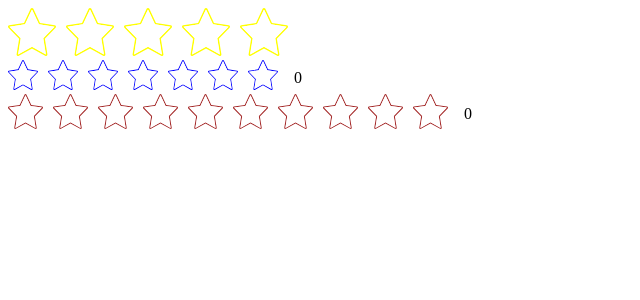
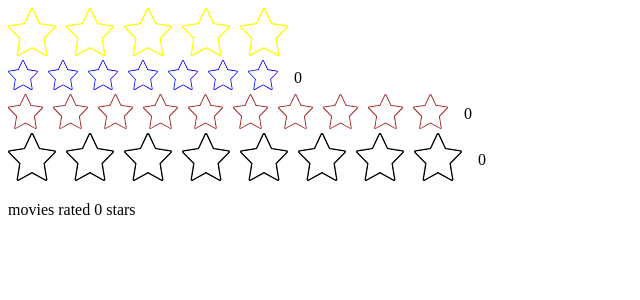
Before and after one commit to anwartarekA/reusable-star-component, a React (Create React App) app: page / in a window 1280 px wide. Shown: the top 300 px of the page, without its empty margins (0-640 px from the left). Built offline with nearby package versions, Linux system fonts and the light colour scheme.

Commit message:
generate additional setter function for movie rating for more reusable

```diff
--- a/src/App.js
+++ b/src/App.js
@@ -1,4 +1,4 @@
-import { StarRating } from './StarRating';
+import { StarRating, Test } from './StarRating';
 function App() {
   return (
     <>
@@ -9,8 +9,8 @@ function App() {
       />
       <StarRating maxRating={7} size={30} color='blue' />
       <StarRating maxRating={10} size={35} color='brown' />
+      <Test />
     </>
   );
 }
-
 export default App;
--- a/src/StarRating.js
+++ b/src/StarRating.js
@@ -21,11 +21,13 @@ export function StarRating({
   color = '#000000',
   messages = [],
   defaultRating = 0,
+  onSetMovieRating = () => {},
 }) {
   const [rating, setRating] = useState(defaultRating);
   const [tempRating, setTempRating] = useState(0);
   function handleRating(i) {
     setRating(i + 1);
+    onSetMovieRating(i + 1);
   }
   return (
     <div style={containerStyle}>
@@ -132,3 +134,13 @@ function Star({ full, onHandleRating, onHoverIn, onHoverOut, size, color }) {
     </span>
   );
 }
+
+export function Test() {
+  const [movieRating, setMovieRating] = useState(0);
+  return (
+    <>
+      <StarRating maxRating={8} onSetMovieRating={setMovieRating} />
+      <p>movies rated {movieRating} stars</p>
+    </>
+  );
+}
```
